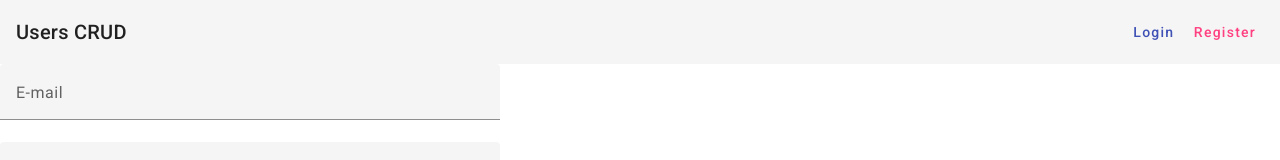
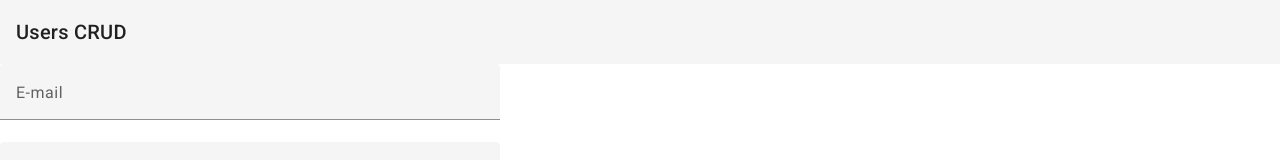
Before and after one commit to Lechuga194/user-app, an Angular app: page /login in a window 1280 px wide. Shown: the top 160 px of the page. Built offline with nearby package versions, Linux system fonts and the light colour scheme.

Commit message:
feat: adds simple logout

```diff
--- a/src/app/app.component.html
+++ b/src/app/app.component.html
@@ -1,12 +1,6 @@
 <ng-container>
   <mat-toolbar >
     <span>Users CRUD</span>
-    <!-- This fills the remaining space of the current row -->
-    <span class="example-fill-remaining-space"></span>
-    <div>
-      <button mat-button color="primary" routerLink="login">Login</button>
-      <button mat-button color="accent" routerLink="register">Register</button>
-    </div>
   </mat-toolbar>
   <router-outlet></router-outlet>
 </ng-container>
--- a/src/app/components/home/home.component.html
+++ b/src/app/components/home/home.component.html
@@ -1,4 +1,5 @@
 <button mat-button color="accent" (click)="addUser()" >ADD USER</button>
+<button mat-button color="primary" (click)="logOut()" >LOG OUT</button>
 <mat-list-item *ngFor="let user of usersList">
   <mat-card style="background-color: #c0e0fa; margin: 10px">
     <mat-card-header>
--- a/src/app/components/home/home.component.ts
+++ b/src/app/components/home/home.component.ts
@@ -41,6 +41,11 @@ export class HomeComponent implements OnInit {
     this.router.navigate([`/save`], { queryParams: { loggedUserId: this.loggedUserId } })
   }
 
+  logOut() {
+    this.loggedUserId = '';
+    this.router.navigate([`/login`])
+  }
+
   removeUser(id: string | undefined) {
     if(!id || !this.loggedUserId) return;
     this.UserService.removeUser(id).subscribe(
```
